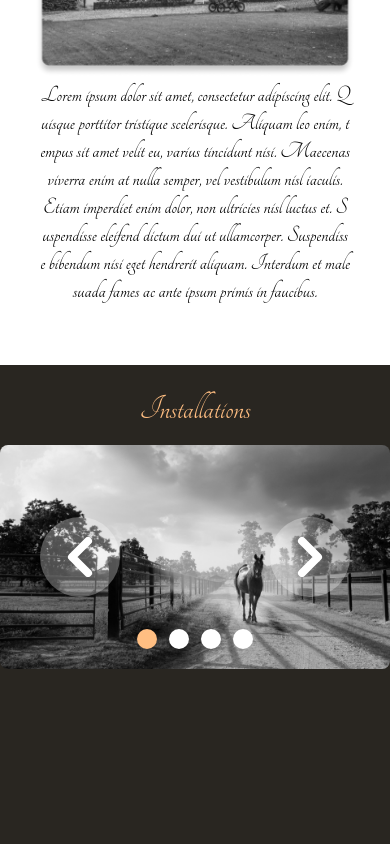
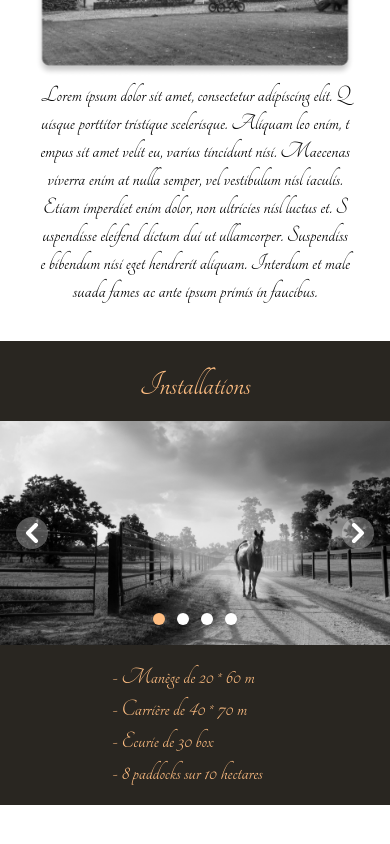
Before and after one commit to luciel53/Haras-Landingpage, a React (Create React App) app in the folder haras-landingpage/: page / in a window 390 px wide. Shown: the part 1152-1996 px from the top of the page. Built offline with nearby package versions, Linux system fonts and the light colour scheme; what tailwindcss-animated would draw is missing.

Commit message:
installations section is responsive

```diff
--- a/haras-landingpage/src/components/Header.js
+++ b/haras-landingpage/src/components/Header.js
@@ -24,7 +24,7 @@ function Header() {
           } min-w-full py-5 lg:px-96 justify-around backdrop-brightness-75 animate-fade-down animate-once animate-duration-[2000ms] animate-ease-in`}
         >
           <a
-            className="relative group transition duration-300"
+            className="relative group transition duration-300 md:pr-4"
             href="#Histoire"
             onClick={closeMenu}
           >
@@ -32,7 +32,7 @@ function Header() {
             <span className="absolute left-0 bottom-0 w-0 h-0.25 bg-golden transition-all duration-300 group-hover:w-full"></span>
           </a>
           <a
-            className="relative group transition duration-300"
+            className="relative group transition duration-300 md:pr-4"
             href="#Installations"
             onClick={closeMenu}
           >
@@ -40,7 +40,7 @@ function Header() {
             <span className="absolute left-0 bottom-0 w-0 h-0.25 bg-golden transition-all duration-300 group-hover:w-full"></span>
           </a>
           <a
-            className="relative group transition duration-300"
+            className="relative group transition duration-300 md:pr-4"
             href="#Services"
             onClick={closeMenu}
           >
@@ -48,7 +48,7 @@ function Header() {
             <span className="absolute left-0 bottom-0 w-0 h-0.25 bg-golden transition-all duration-300 group-hover:w-full"></span>
           </a>
           <a
-            className="relative group transition duration-300"
+            className="relative group transition duration-300 md:pr-4"
             href="#Contact"
             onClick={closeMenu}
           >
--- a/haras-landingpage/src/components/Installations.js
+++ b/haras-landingpage/src/components/Installations.js
@@ -14,15 +14,21 @@ function Installations() {
   ];
 
   return (
-    <section className="bg-darkBrown h-screen mb-10 pt-1">
+    <section className="bg-darkBrown  mb-10 pt-1">
       <h2
         id="Installations"
-        className="text-center text-golden text-4xl md:text-6xl lg:text-8xl mt-5 md:mt-10 mb-4 md:mb-8"
+        className="text-center text-golden text-4xl md:text-6xl lg:text-8xl mt-5 md:mt-10 mb-4 md:mb-0 lg:mb-7"
       >
         Installations
       </h2>
       <div className=" text-golden text-2xl text-center mx-auto">
         <Carousel images={installationsImg} />
+        <div className=" text-left md:text-4xl lg:text-6xl ml-28 md:ml-[35%] lg:ml-[40%] py-4 md:py-3">
+          <p>- Manège de 20 * 60 m</p>
+          <p>- Carrière de 40 * 70 m</p>
+          <p>- Ecurie de 30 box</p>
+          <p className="md:pb-6">- 8 paddocks sur 10 hectares</p>
+        </div>
       </div>
     </section>
   );
--- a/haras-landingpage/src/components/Story.js
+++ b/haras-landingpage/src/components/Story.js
@@ -3,7 +3,7 @@ import castle from "../assets/images/castle.png";
 
 function Story() {
   return (
-    <section className="mb-10">
+    <section className="mb-0 md:mb-10">
       <h2
         id="Histoire"
         className="text-center text-4xl md:text-6xl lg:text-8xl mt-5 md:mt-10 mb-4 md:mb-8"
--- a/haras-landingpage/src/components/carousel.js
+++ b/haras-landingpage/src/components/carousel.js
@@ -5,23 +5,31 @@ function Carousel({ images }) {
   const [currentIndex, setCurrentIndex] = useState(0);
 
   const handlePrevClick = () => {
-    setCurrentIndex((prevIndex) => (prevIndex === 0 ? images.length - 1 : prevIndex - 1));
+    setCurrentIndex((prevIndex) =>
+      prevIndex === 0 ? images.length - 1 : prevIndex - 1
+    );
   };
 
   const handleNextClick = () => {
-    setCurrentIndex((prevIndex) => (prevIndex === images.length - 1 ? 0 : prevIndex + 1));
+    setCurrentIndex((prevIndex) =>
+      prevIndex === images.length - 1 ? 0 : prevIndex + 1
+    );
   };
   return (
-    <div id="default-carousel" className="relative w-full" data-carousel="slide">
+    <div
+      id="default-carousel"
+      className="relative w-full md:-mt-12 lg:mt-0"
+      data-carousel="slide"
+    >
       {/* <!-- Carousel wrapper --> */}
-      <div className="relative h-56 overflow-hidden rounded-lg md:h-[724px]">
+      <div className="relative h-56 overflow-hidden md:h-[724px]">
         {images.map((image, index) => (
           <div
-          key={index}
-          className={`absolute inset-0 transition-opacity duration-700 ease-in-out ${
-            index === currentIndex ? "opacity-100" : "opacity-0"
-          }`}
-          data-carousel-item
+            key={index}
+            className={`absolute inset-0  transition-opacity duration-700 ease-in-out ${
+              index === currentIndex ? "opacity-100" : "opacity-0"
+            }`}
+            data-carousel-item
           >
             <img
               src={image.src}
@@ -37,7 +45,9 @@ function Carousel({ images }) {
           <button
             key={index}
             type="button"
-            className={`w-5 h-5 shadow-2xl rounded-full ${index === currentIndex ? "bg-golden" : "bg-white"}`}
+            className={`w-3 md:w-5 h-3 md:h-5 shadow-2xl md:mb-8 rounded-full ${
+              index === currentIndex ? "bg-golden" : "bg-white"
+            }`}
             aria-current={index === 0 ? "true" : "false"}
             aria-label={`Slide ${index + 1}`}
             data-carousel-slide-to={index}
@@ -48,13 +58,13 @@ function Carousel({ images }) {
       {/* <!-- Slider controls --> */}
       <button
         type="button"
-        className="absolute top-0 start-0 z-30 flex items-center justify-center h-full px-10 cursor-pointer group focus:outline-none"
+        className="absolute top-0 start-0 z-30 flex items-center justify-center h-full px-4 md:px-10 cursor-pointer group focus:outline-none"
         onClick={handlePrevClick}
         data-carousel-prev
       >
-        <span className="inline-flex items-center justify-center w-20 h-20 rounded-full bg-white/30 dark:bg-gray-300/30 group-hover:bg-white/50 dark:group-hover:bg-gray-800/60 group-focus:ring-4 group-focus:ring-white dark:group-focus:ring-gray-800/70 group-focus:outline-none">
+        <span className="inline-flex items-center justify-center w-8 h-8 md:w-20 md:h-20 rounded-full bg-white/30 dark:bg-gray-300/30 group-hover:bg-white/50 dark:group-hover:bg-gray-800/60 group-focus:ring-4 group-focus:ring-white dark:group-focus:ring-gray-800/70 group-focus:outline-none">
           <svg
-            className="w-10 h-10 text-white dark:text-gray-800 rtl:rotate-180"
+            className="w-5 h-5 md:w-10 md:h-10 text-white dark:text-gray-800 rtl:rotate-180"
             aria-hidden="true"
             xmlns="http://www.w3.org/2000/svg"
             fill="none"
@@ -73,13 +83,13 @@ function Carousel({ images }) {
       </button>
       <button
         type="button"
-        className="absolute top-0 end-0 z-30 flex items-center justify-center h-full px-10 cursor-pointer group focus:outline-none"
+        className="absolute top-0 end-0 z-30 flex items-center justify-center h-full px-4 md:px-10 cursor-pointer group focus:outline-none"
         onClick={handleNextClick}
         data-carousel-next
       >
-        <span className="inline-flex items-center justify-center w-20 h-20 rounded-full bg-white/30 dark:bg-gray-300/30 group-hover:bg-white/50 dark:group-hover:bg-gray-800/60 group-focus:ring-4 group-focus:ring-white dark:group-focus:ring-gray-800/70 group-focus:outline-none">
+        <span className="inline-flex items-center justify-center w-8 h-8 md:w-20 md:h-20 rounded-full bg-white/30 dark:bg-gray-300/30 group-hover:bg-white/50 dark:group-hover:bg-gray-800/60 group-focus:ring-4 group-focus:ring-white dark:group-focus:ring-gray-800/70 group-focus:outline-none">
           <svg
-            className="w-10 h-10 text-white dark:text-gray-800 rtl:rotate-180"
+            className="w-5 h-5 md:w-10 md:h-10 text-white dark:text-gray-800 rtl:rotate-180"
             aria-hidden="true"
             xmlns="http://www.w3.org/2000/svg"
             fill="none"
@@ -106,7 +116,7 @@ Carousel.propTypes = {
       src: PropTypes.string.isRequired,
       alt: PropTypes.string.isRequired,
       width: PropTypes.string.isRequired,
-      height: PropTypes.string.isRequired
+      height: PropTypes.string.isRequired,
     })
   ).isRequired,
 };
```
